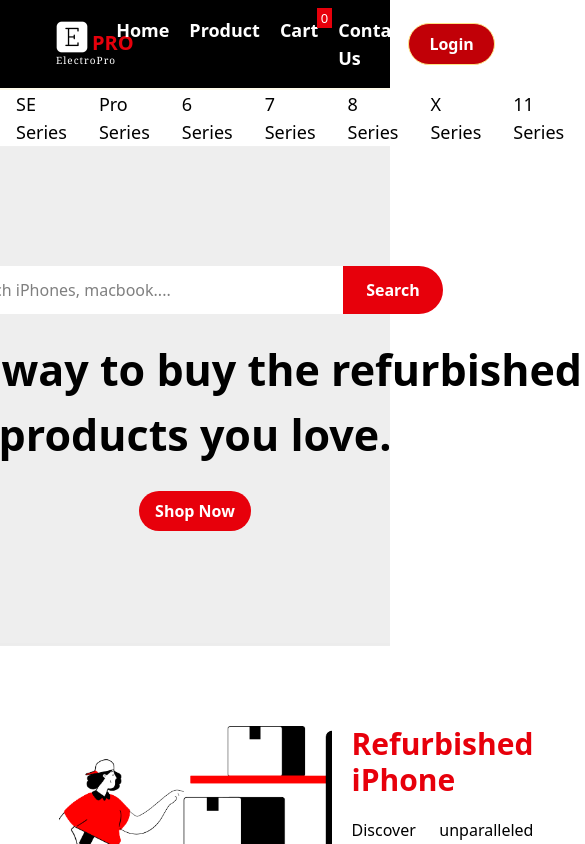
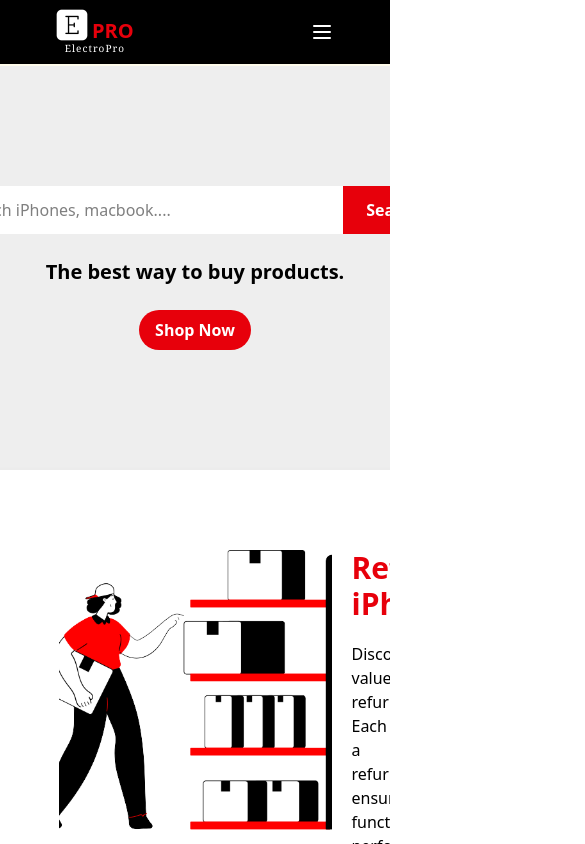
Before and after one commit to dibendughosal/ElectroPro, a React (Vite) app in the folder Frontend/: page / in a window 390 px wide. Shown: the top 844 px of the page, 585 px wide, since content can reach past the window. Built offline with nearby package versions, Linux system fonts and the light colour scheme.

Commit message:
Responsive Done

```diff
--- a/Frontend/package.json
+++ b/Frontend/package.json
@@ -11,6 +11,7 @@
   },
   "dependencies": {
     "@tailwindcss/vite": "^4.1.4",
+    "lucide-react": "^0.503.0",
     "react": "^19.0.0",
     "react-dom": "^19.0.0",
     "react-router": "^7.5.1",
--- a/Frontend/src/App.jsx
+++ b/Frontend/src/App.jsx
@@ -10,7 +10,7 @@
 function App() {
 
   return (
-    <div className="h-screen w-full">
+    <div className="h-screen w-full overflow-x-hidden">
       <Navbar/>
       <Routes>
         <Route path="/" element={<Home/>}/>
--- a/Frontend/src/components/Category.jsx
+++ b/Frontend/src/components/Category.jsx
@@ -8,6 +8,7 @@
 import tv from "../assets/Category/tv.jpeg"
 import watch from "../assets/Category/watch.jpeg"
 import xbox from "../assets/Category/x-box.jpeg"
+import { Link } from 'react-router'
 
 function Category() {
   return (
@@ -15,15 +16,30 @@
       <div className='w-[80%] mx-auto flex flex-col gap-y-10 items-center'>
         <h1 className='font-bold text-4xl'>Shop by Category</h1>
         <div className='flex gap-x-5 gap-y-4 flex-wrap justify-between '>
+            <Link to="/product">
               <Gadgets src={iphone} paragraph="Restored Cell Phones"/>
+            </Link>
+            <Link to="/product">
               <Gadgets src={tab} paragraph="Restored tablets"/>
+            </Link>
+            <Link to="/product">
               <Gadgets src={macbook} paragraph="Restored Computer"/>
+            </Link>
+            <Link to="/product">
               <Gadgets src={watch} paragraph="Restored Watches"/>
+            </Link>
+            <Link to="/product">
               <Gadgets src={pods} paragraph="Restored audio"/>
+            </Link>
+            <Link to="/product">
               <Gadgets src={xbox} paragraph="Restored Video Games"/>
+            </Link>
+            <Link to="/product">
               <Gadgets src={tv} paragraph="Restored TVs"/>
+            </Link>
+            <Link to="/product">
               <Gadgets src={camera} paragraph="Restored Cameras"/>
-
+            </Link>
         </div>
       </div>
     </div>
--- a/Frontend/src/components/Footer.jsx
+++ b/Frontend/src/components/Footer.jsx
@@ -4,20 +4,20 @@
 
 function Footer() {
   return (
-    <div className='bg-black h-[50%] w-full text-white'>
+    <div className='bg-black h-[30%] flex flex-col justify-around items-center sm:h-[50%] w-full text-white'>
         {/* First */}
       <div className='flex w-[94%] mx-auto justify-between py-10'>
         {/* First Left */}
         <div className='flex flex-col gap-y-4'>
             <h1 className='text-xl'>Sign up & get 10% off</h1>
-            <div>
+            <div className='flex w-full'>
                 <input type="text" placeholder='Email' className='bg-white text-gray-800 font-medium outline-none px-5 py-2 rounded-tl-xl rounded-bl-xl'/>
                 <button className='rounded-e-xl hover:bg-red-700 bg-red-600 px-4 py-2 font-medium'>Sign up</button>
             </div>
             <p className='text-[11px] font-normal text-gray-400'>*New customers only, Offer lasts 30 days. see Terms.</p>
         </div>
         {/* First right */}
-        <div className='flex justify-between gap-x-20 pr-20'>
+        <div className='hidden md:flex justify-between gap-x-20 pr-20'>
             {/* My Account */}
             <div className='flex flex-col gap-3'>
                 <h1 className='text-lg'>My Account</h1>
@@ -55,13 +55,13 @@
       </div>
 
         {/* Second */}
-      <div className='flex justify-between px-15'>
+      <div className='w-[94%] mx-auto flex justify-between px-15'>
         <div>
             <p className='text-gray-400'>Powered By</p>
             <h1 className='font-bold pl-1 text-xl tracking-wider'>Electro<span className='font-extrabold pt-2 text-red-600 text-xl'>Pro</span></h1>
         </div>
 
-        <div className='flex flex-col justify-center items-center'>
+        <div className='flex flex-col justify-center items-center text-center'>
             <p>Made in Kolkata, IN</p>
             <p>Copyright © 2024 ElectroPro.com, All Rights Reserve</p>
         </div>
--- a/Frontend/src/components/Navbar.jsx
+++ b/Frontend/src/components/Navbar.jsx
@@ -1,9 +1,12 @@
 import React, { useState } from 'react'
 import { Link } from 'react-router';
 import logo from "../assets/logoicon.png"
+import { Menu } from "lucide-react";
+
 function Navbar() {
    const [isLogin, setIsLogin] = useState(false);
    const [cartValue, setcartValue] = useState(0);
+   const [open, setOpen] = useState(false);
    const handleLogin = ()=> {
     setIsLogin(true);
    }
@@ -11,7 +14,7 @@
     setIsLogin(false)
    }
   return (
-    <div className='py-4 w-full flex justify-between px-14 items-center bg-black text-white border-b-2 border-b-amber-50'>
+    <div className='relative py-4 w-full flex justify-between px-14 items-center bg-black text-white border-b-2 border-b-amber-50'>
       <Link to="/" className='h-8 flex flex-col justify-center items-center'>
         <div className='h-full flex'>
           <img src={logo} alt="" className="h-full invert" />
@@ -19,7 +22,9 @@
         </div>
         <h1 className='text-[10px] font-serif tracking-widest font-light'>ElectroPro</h1>
       </Link>
-      <div className='flex gap-5'>
+
+      <div className='w-2/3 flex hidden sm:flex gap-x-10 justify-between items-center'>
+      <div className='hidden sm:flex gap-5'>
         <Link to="/home" className='NavStyle group'>Home
         <div className='underLine'></div>
         </Link>
@@ -35,9 +40,30 @@
         </Link>
 
       </div>
-      <div className="font-bold border border-amber-200 px-5 py-2 rounded-3xl bg-red-700 hover:text-red-700 hover:bg-white cursor-pointer">
+      <div className="w-[100px] font-bold border border-amber-200 px-5 py-2 rounded-3xl bg-red-700 text-center hover:text-red-700 hover:bg-white cursor-pointer">
         {isLogin ? <button onClick={handleLogout} className='cursor-pointer'>Logout</button>: <button onClick={handleLogin} className='cursor-pointer'>Login</button>}
       </div>
+      </div>
+
+      <button className="block sm:hidden" onClick={() => setOpen(!open)}>
+        <Menu className="w-6 h-6 text-white" />
+      </button>
+
+      {
+        open && (
+          <div className='absolute top-16 right-0 w-[150px] bg-gray-400 flex flex-col items-center space-y-4 py-4 sm:hidden rounded-b-2xl z-1000'>
+        <Link to="/home" className='NavStyle focus:bg-red-600 w-full text-center'>Home
+        </Link>
+        <Link to="/product" className='NavStyle  focus:bg-red-600 w-full text-center'>Product
+        </Link>
+        <Link to="/cart" className='NavStyle  focus:bg-red-600 w-full text-center'>Cart
+        </Link>
+        <Link to="/contact" className='NavStyle  focus:bg-red-600 w-full text-center'>Contact Us
+        </Link>
+
+          </div>
+        )
+      }
 
     </div>
   )
--- a/Frontend/src/components/SubNavbar.jsx
+++ b/Frontend/src/components/SubNavbar.jsx
@@ -3,7 +3,7 @@
 
 function SubNavbar() {
   return (
-    <ul className='flex w-full justify-between text-lg'>
+    <ul className='flex w-full justify-between text-lg hidden sm:flex'>
       <Link to=""><li className='subNavbar'>SE Series</li></Link>
       <Link><li className='subNavbar'>Pro Series</li></Link>
       <Link><li className='subNavbar'>6 Series</li></Link>
--- a/Frontend/src/pages/Home.jsx
+++ b/Frontend/src/pages/Home.jsx
@@ -15,16 +15,17 @@
   return (
     <>
       <SubNavbar/>
-      <div className="w-full h-[500px] flex justify-center pt-30 bg-no-repeat bg-center bg-cover" style={{backgroundImage: `url(${heroImg})`}}>
+      <div className="w-full sm:h-[500px] flex justify-center py-30 bg-no-repeat bg-center bg-cover" style={{backgroundImage: `url(${heroImg})`}}>
         <div className='flex flex-col gap-y-6 items-center'>
           <div className='flex w-[500px] relative'>
             <input type="text" value={value} onChange={(event) => setValue(event.target.value)} className='w-[400px] rounded-tl-3xl rounded-bl-3xl border-none outline-none bg-white px-4 py-3' placeholder='Search iPhones, macbook....'/>
             <button className='w-25 bg-red-600 font-bold text-white rounded-e-3xl relative -left-0.5 cursor-pointer hover:bg-red-700 active:text-lg'>Search</button>
           </div>
           <div className='text-[43px] w-[800px] font-bold flex justify-center'>
-            <h1 className='text-center'>
-              The best way to buy the refurbished products you love.
-            </h1>
+            <div className='text-center'>
+              <h1 className='hidden md:flex'>The best way to buy the refurbished products you love.</h1>
+              <h1 className='text-xl md:hidden text-center w-full px-10'>The best way to buy products.</h1>
+            </div>
           </div>
           <button className='px-4 py-2 bg-red-600 font-bold text-white rounded-3xl cursor-pointer hover:bg-white hover:text-red-600 hover:border transition-all ease-in duration-200 origin-bottom'>Shop Now</button>
         </div>
--- a/Frontend/src/pages/Product.jsx
+++ b/Frontend/src/pages/Product.jsx
@@ -4,7 +4,7 @@
 
 function Product() {
   return (
-    <div className='flex flex-wrap space-y-6 gap-5 px-10 py-5'>
+    <div className='flex flex-wrap justify-center md:justify-start px-10 space-y-6 gap-5 py-5'>
      {
       productData.map( (data) => {
         return <div key={data.id}>
```
Also changed, not shown: 1 other file (tests, documents, lock files or other folders). Lines whose indentation alone changed are shown as unchanged.
